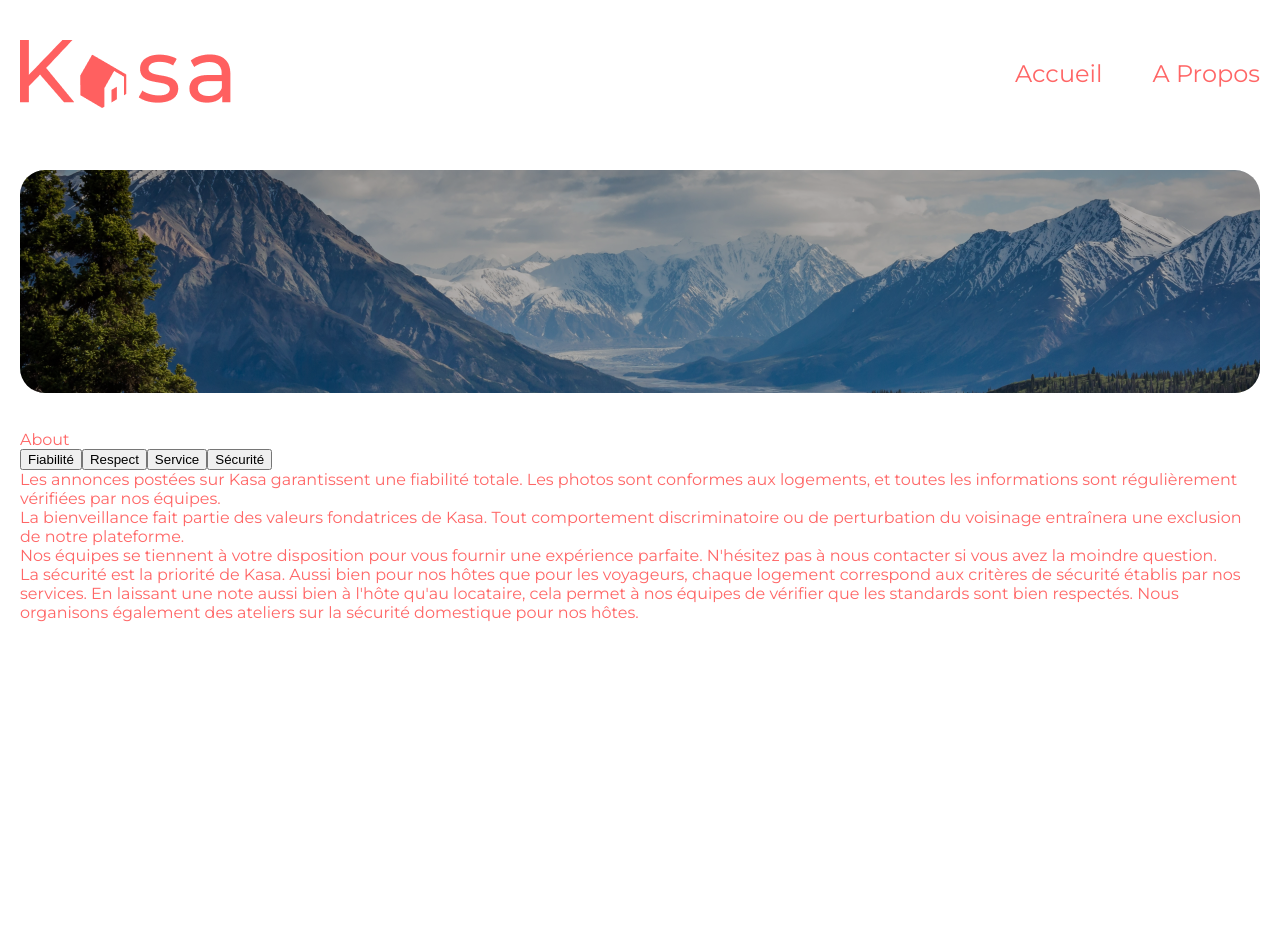
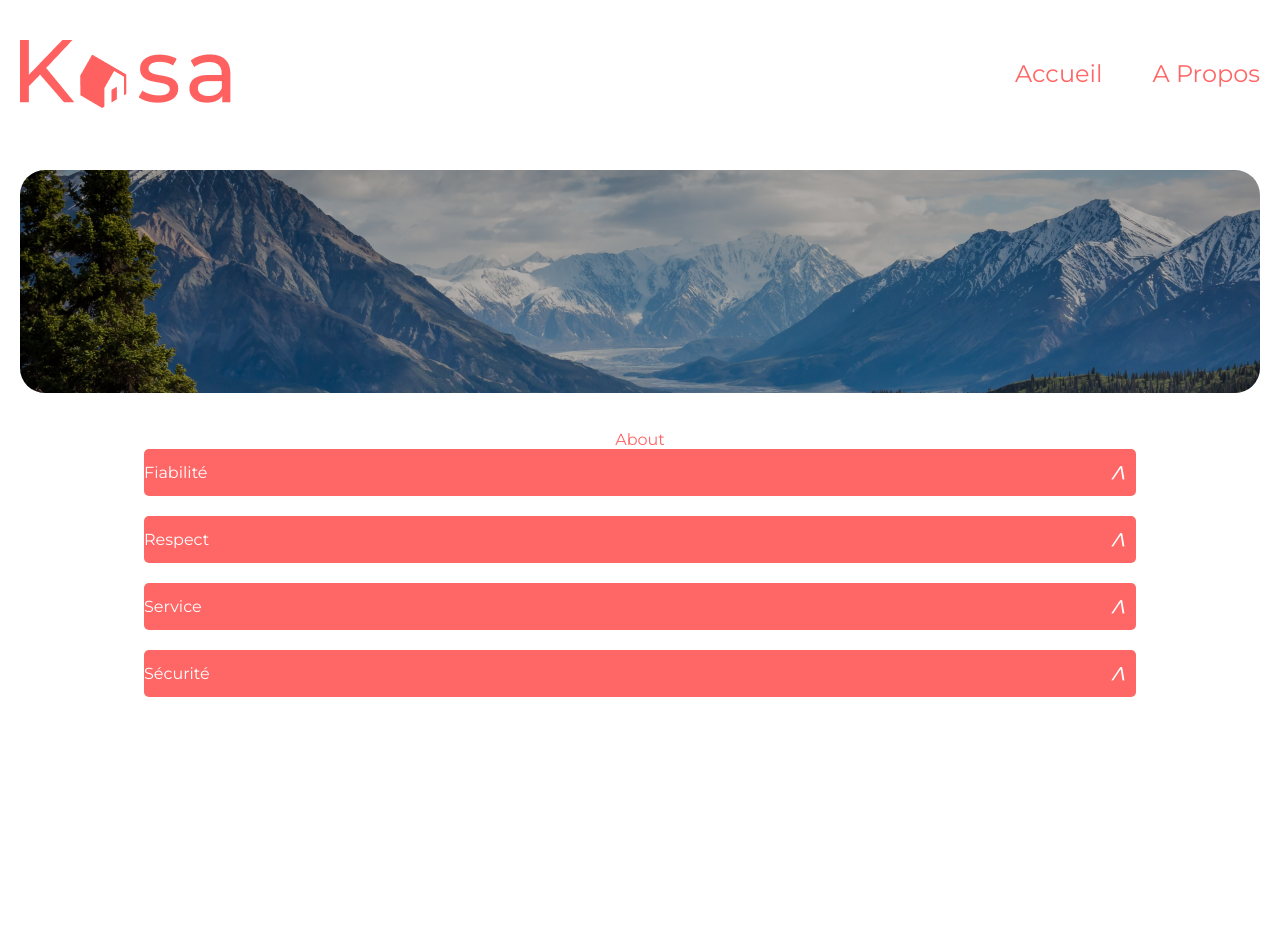
Before and after one commit to marie-lourdes/site-kasa, a React (Create React App) app in the folder Front-end/: page /about in a window 1280 px wide. Shown: the top 952 px of the page. Built offline with nearby package versions, Linux system fonts and the light colour scheme; no server answers.

Commit message:
Collapse component:ladd  Collapse and Panel,  with rc-collapse arrow css test

```diff
--- a/Front-end/package.json
+++ b/Front-end/package.json
@@ -7,6 +7,7 @@
     "@testing-library/react": "^13.4.0",
     "@testing-library/user-event": "^14.4.3",
     "prop-types": "^15.7.2",
+    "rc-collapse": "^3.4.2",
     "react": "^18.2.0",
     "react-dom": "^18.2.0",
     "react-router": "^6.4.3",
--- a/Front-end/src/bases/StyledGlobal.js
+++ b/Front-end/src/bases/StyledGlobal.js
@@ -53,11 +53,6 @@ main {
 
 }
 
-main.main-about {
-    background: transparent;
-    border-radius: 0;
-}
-
 ul {
     padding-left: 0;
     list-style: none;
--- a/Front-end/src/components/Collapse/StyledCollapse.js
+++ b/Front-end/src/components/Collapse/StyledCollapse.js
@@ -1,10 +1,49 @@
 import styled from "styled-components"
+//Rc- collapse
+import Collapse, { Panel } from "rc-collapse"
 import colors from "../../utils/colors"
 
-const StyledCollapse = styled.div`
-&.dropdown-large{
-    background: ${colors.backgroundBlack}
+const StyledCollapse = styled(Collapse)`
+ width: 80%;
+
+
+
+
+`
+const StyledPanel = styled(Panel)`
+background: ${colors.backgroundMain};
+margin-bottom: 20px;
+position: relative;
+
+width: 100%;
+&, .my-header-class {
+    border-radius: 5px;
 }
 
+.my-header-class {
+    background:${colors.primary};
+    color: ${colors.secondary};
+    height: 47px;
+    cursor: pointer;
+   line-height: 47px;
+
+}
+
+.rc-collapse-expand-icon i.arrow {
+    color: ${colors.backgroundBlack};
+    position: absolute;
+    right:10px;
+    z-index:9999;
+    line-height: 47 px;
+   font-size: 2em;
+   color:white;
+   &::before {
+    content:"^"
+
+   }
+
+}
+
+
 `
-export default StyledCollapse
+export { StyledCollapse, StyledPanel }
--- a/Front-end/src/components/Collapse/index.jsx
+++ b/Front-end/src/components/Collapse/index.jsx
@@ -1,53 +1,29 @@
-import StyledCollapse from "./StyledCollapse"
 import { useState } from "react"
-function Collapse() {
 
-    const [visibleA, setVisibleA] = useState(false)
-    const [visibleB, setVisibleB] = useState(false)
-    const [visibleC, setVisibleC] = useState(false)
-    const [visibleD, setVisibleD] = useState(false)
+//styled component
+import { StyledCollapse, StyledPanel } from "./StyledCollapse"
 
+function CollapseAbout() {
     return (
-        <div>
-            <button onClick={() => setVisibleA(!visibleA)}>Fiabilité</button>
-            <button onClick={() => setVisibleB(!visibleB)}>Respect</button>
-            <button onClick={() => setVisibleC(!visibleC)}>Service</button>
-            <button onClick={() => setVisibleD(!visibleD)}>Sécurité</button>
 
-            <div>
-                <div>
+        <StyledCollapse accordion={true}>
+            <StyledPanel header="Fiabilité" headerClass="my-header-class" className="title-collapse" showArrow={true}>
                 Les annonces postées sur Kasa garantissent une fiabilité totale.
                 Les photos sont conformes aux logements, et toutes les informations sont régulièrement vérifiées  par nos équipes.
-                </div>
-                <div>
+            </StyledPanel>
+            <StyledPanel header="Respect" headerClass="my-header-class" showArrow={true}>
                 La bienveillance fait partie des valeurs fondatrices de Kasa.
                 Tout comportement discriminatoire ou de perturbation du voisinage entraînera une exclusion de notre plateforme.
-                </div>
-                <div>
-
+            </StyledPanel>
+            <StyledPanel header="Service" headerClass="my-header-class" showArrow={true}>
                 Nos équipes se tiennent à votre disposition pour vous fournir une expérience parfaite.
                 N'hésitez pas à nous contacter si vous avez la moindre question.
-                </div>
-                <div>
+            </StyledPanel>
+            <StyledPanel header="Sécurité" headerClass="my-header-class" showArrow={true}>
                 La sécurité est la priorité de Kasa. Aussi bien pour nos hôtes que pour les voyageurs, chaque logement correspond aux critères de sécurité établis par nos services. En laissant une note aussi bien à l'hôte qu'au locataire, cela permet à nos équipes de vérifier que les standards sont bien respectés.
                 Nous organisons également des ateliers sur la sécurité domestique pour nos hôtes.
-                </div>
-            </div>
-
-
-
-
-
-
-
-
-
-
-
-
-
-        </div>
+            </StyledPanel>
+        </StyledCollapse>
     )
-
 }
-export default Collapse
+export default CollapseAbout
--- /dev/null
+++ b/Front-end/src/pages/About/StyledAbout.js
@@ -0,0 +1,11 @@
+import styled from "styled-components"
+
+const StyledAbout = styled.main`
+   align-items:center;
+    background: transparent;
+    border - radius: 0;
+    width: 100%;
+
+}
+`
+export default StyledAbout
--- a/Front-end/src/pages/About/index.jsx
+++ b/Front-end/src/pages/About/index.jsx
@@ -1,16 +1,17 @@
 import React from "react"
 import Collapse from "../../components/Collapse"
 //styled component
-import StyledBanner from "../../layouts/StyledBanner"
+import StyledAbout from "./StyledAbout.js"
+import StyledBanner from "../../layouts/StyledBanner.js"
 
 function About() {
     return (
         <React.Fragment>
             <StyledBanner about />
-            <main className="main-about">
+            <StyledAbout className="main-about">
                 About
                 <Collapse />
-            </main>
+            </StyledAbout>
         </React.Fragment>
     )
 }
```
Also changed, not shown: 1 other file (tests, documents, lock files or other folders). Lines whose indentation alone changed are shown as unchanged.
